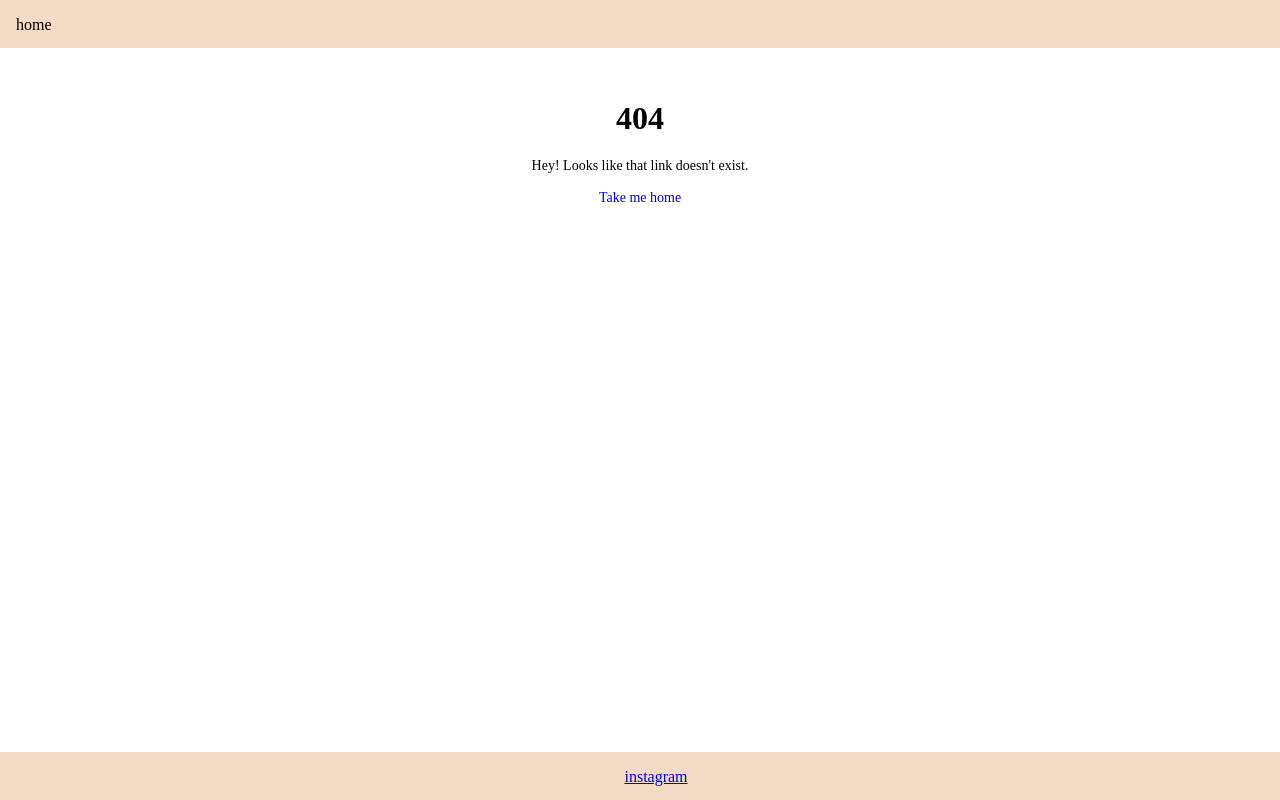
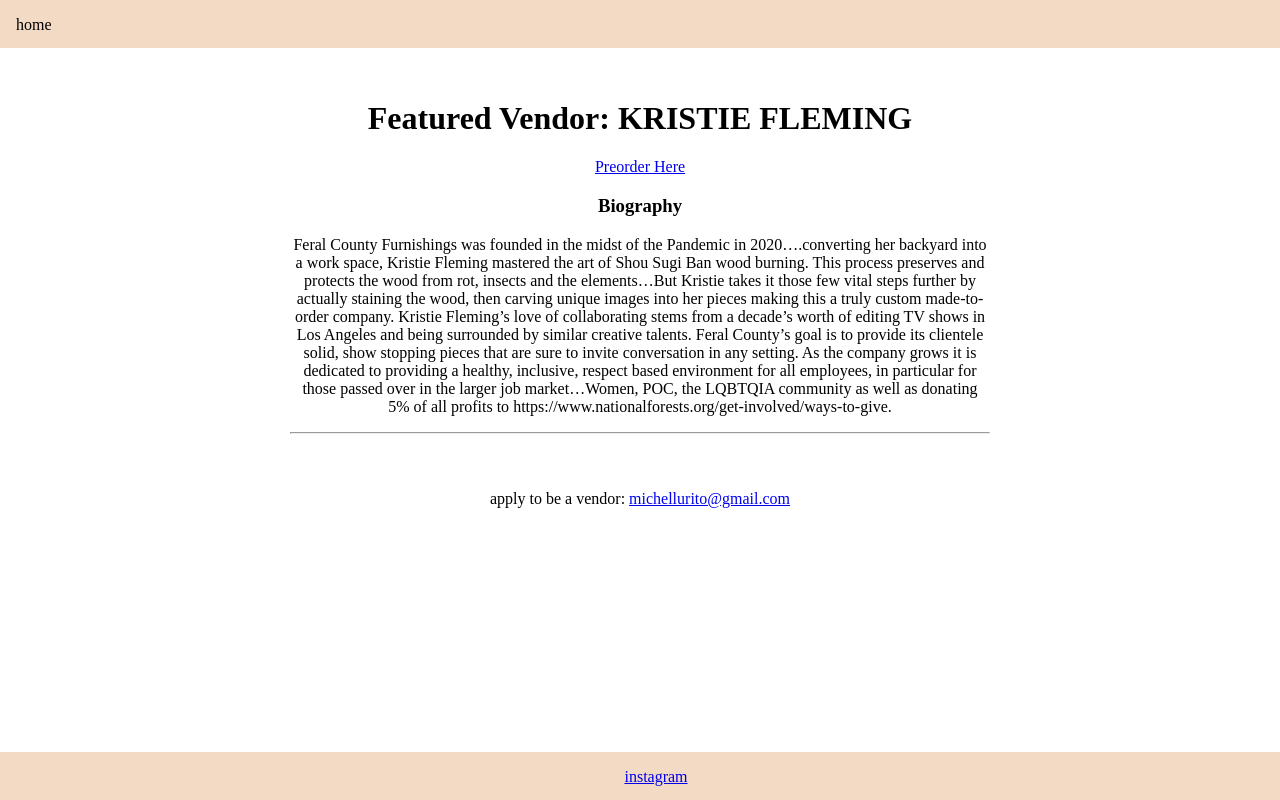
Before and after one commit to michellewong793/queer-art-fair-v2, a Next.js app: page /feralCounty in a window 1280 px wide. Before the commit this address had no page. Built offline with nearby package versions, Linux system fonts and the light colour scheme.

Commit message:
furniturre

```diff
--- /dev/null
+++ b/pages/feralCounty.js
@@ -0,0 +1,30 @@
+import Layout from "../components/Layout";
+import Styles from "../components/Theme";
+import Spacer from "../components/Spacer";
+
+export default function Index() {
+  return (
+    <div>
+      <Layout />
+      <div style={Styles.content}>
+        <h1> Featured Vendor:
+        KRISTIE FLEMING </h1>
+        <a href="https://feralcountyfurniture.etsy.com">Preorder Here</a>
+        <h3>Biography</h3>
+        <p>Feral County Furnishings was founded in the midst of the Pandemic in 2020….converting her backyard into a work space, Kristie Fleming mastered the art of Shou Sugi Ban wood burning. This process preserves and protects the wood from rot, insects and the elements…But Kristie takes it those few vital steps further by actually staining the wood, then carving unique images into her pieces making this a truly custom made-to-order company.
+
+        Kristie Fleming’s love of collaborating stems from a decade’s worth of editing TV shows in Los Angeles and being surrounded by similar creative talents.
+
+        Feral County’s goal is to provide its clientele solid, show stopping pieces that are sure to invite conversation in any setting.
+
+        As the company grows it is dedicated to providing a healthy, inclusive, respect based environment for all employees, in particular for those passed over in the larger job market…Women, POC, the LQBTQIA community as well as donating 5% of all profits to <a>https://www.nationalforests.org/get-involved/ways-to-give.</a></p>
+        <hr/>
+
+        <Spacer height={2} />
+      <p>apply to be a vendor: <a href="mailto:m@ourquest.xyz"> michellurito@gmail.com </a></p>
+
+
+      </div>
+    </div>
+  );
+}
--- a/pages/march-11-vendors.js
+++ b/pages/march-11-vendors.js
@@ -43,6 +43,7 @@
      <p> 30. <a href="https://www.instagram.com/feelingblue.sf"> feelingblue.sf </a> - felt wall hangings </p>
      <p> 31. <a href="https://twobaldguysart.com/collections/gwanhyeun-joe?page=3"> Cho Gwanhyeon </a> - fine art and prints </p>
      <p> 32. <a href="https://www.instagram.com/newt.kazoot"> Adaleyd DeLeon </a> - prints and live sketch commissions </p>
+     <p> 33. <a href="/feralCounty"> Feral County Furniture <b> (Taking Preorders on Etsy!) </b> </a> Shou Sugi Ban wood burnt tables </p>
 
         <Spacer height={2} />
       <p>apply to be a vendor: <a href="mailto:m@ourquest.xyz"> michellurito@gmail.com </a></p>
```
